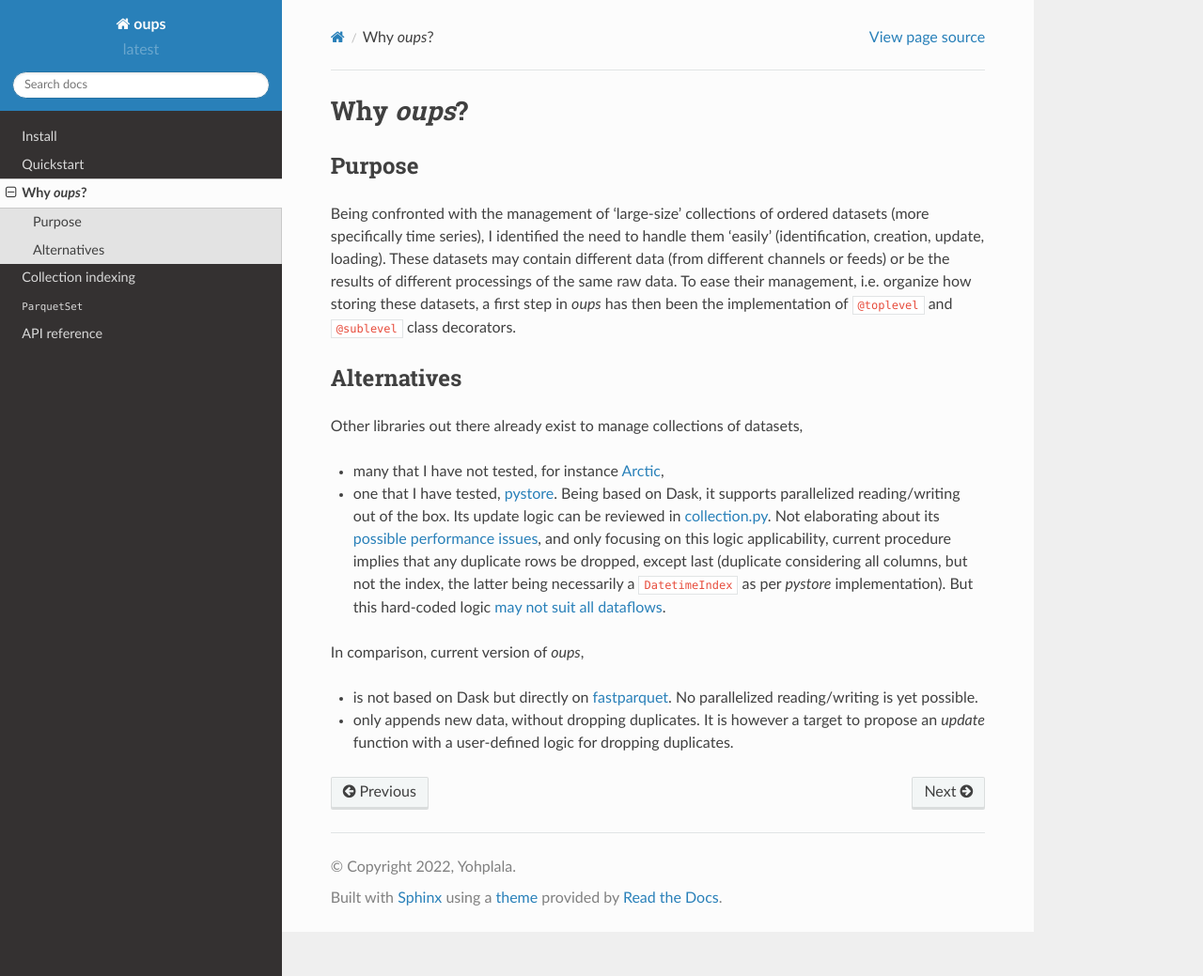
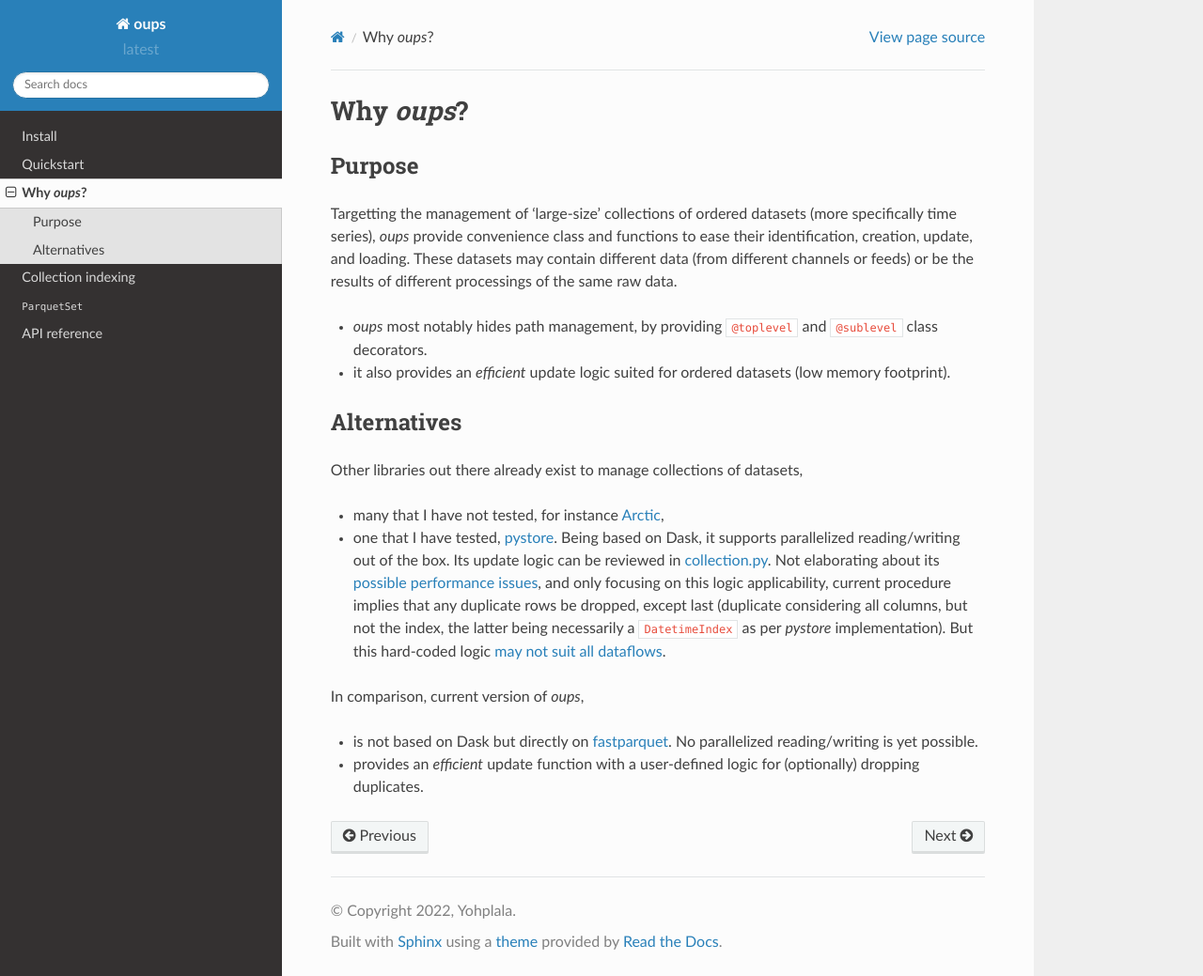
Before and after one commit to yohplala/oups, a Sphinx documentation site: the page built from docs/source/purpose.rst, in a window 1280 px wide and 1039 px high. Shown: the whole window at 94% size. Built offline with Sphinx 7.4.7 and the Read the Docs theme 2.0.0, drawn with Linux system fonts in a browser that asks for light colours.

Commit message:
Update purpose.rst

```diff
--- a/docs/source/purpose.rst
+++ b/docs/source/purpose.rst
@@ -4,9 +4,11 @@ Why *oups*?
 Purpose
 -------
 
-Being confronted with the management of 'large-size' collections of ordered datasets (more specifically time series), I identified the need to handle them 'easily' (identification, creation, update, loading).
+Targetting the management of 'large-size' collections of ordered datasets (more specifically time series), *oups* provide convenience class and functions to ease their identification, creation, update, and loading.
 These datasets may contain different data (from different channels or feeds) or be the results of different processings of the same raw data.
-To ease their management, i.e. organize how storing these datasets, a first step in `oups` has then been the implementation of ``@toplevel`` and ``@sublevel`` class decorators.
+
+* *oups* most notably hides path management, by providing ``@toplevel`` and ``@sublevel`` class decorators.
+* it also provides an *efficient* update logic suited for ordered datasets (low memory footprint).
 
 Alternatives
 ------------
@@ -19,4 +21,4 @@ Other libraries out there already exist to manage collections of datasets,
 In comparison, current version of *oups*,
 
 * is not based on Dask but directly on `fastparquet <https://fastparquet.readthedocs.io/en/latest/>`_. No parallelized reading/writing is yet possible.
-* only appends new data, without dropping duplicates. It is however a target to propose an *update* function with a user-defined logic for dropping duplicates.
+* provides an *efficient* update function with a user-defined logic for (optionally) dropping duplicates.
```
